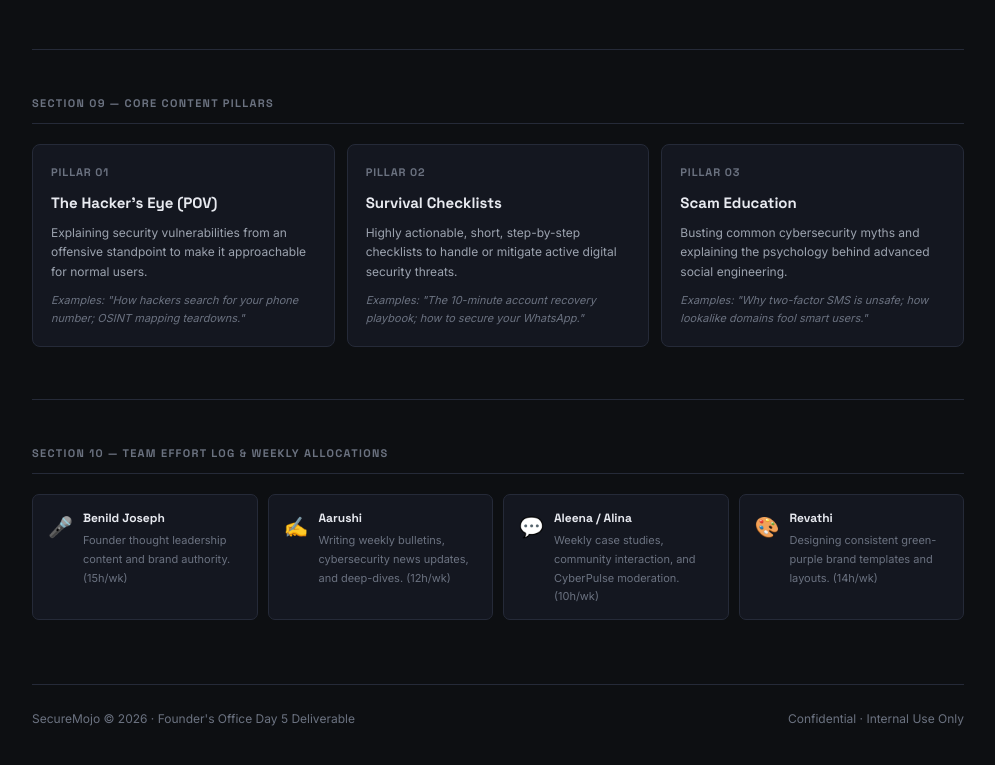
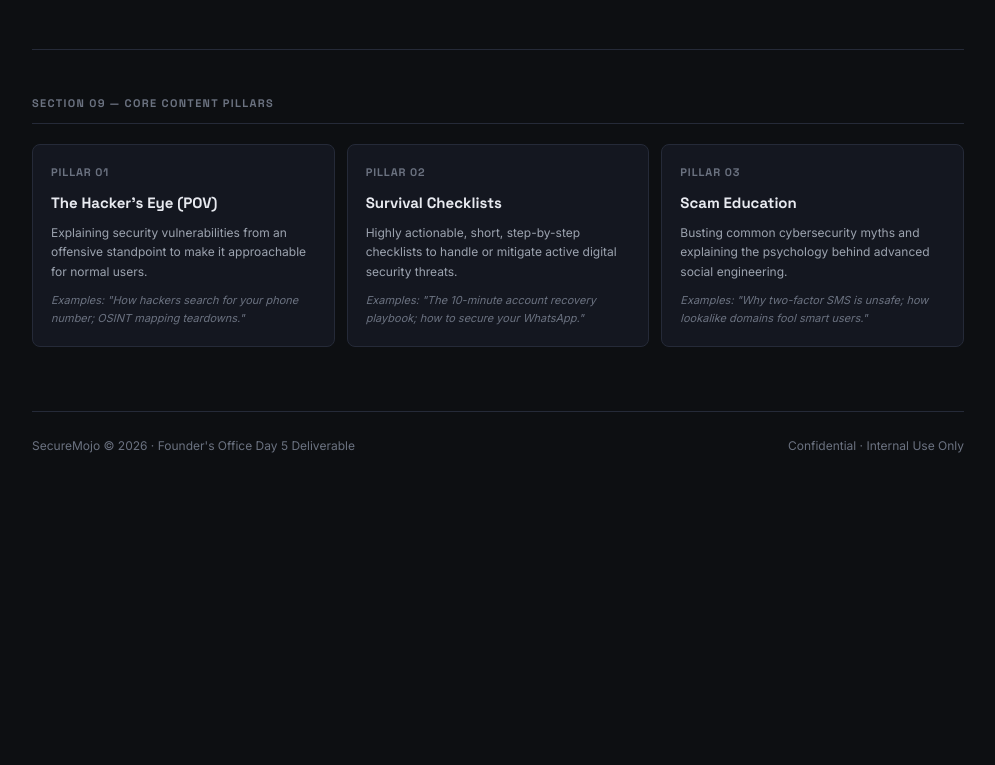
Before and after one commit to JeswinJestin/securemojo-competitor-analysis, a plain HTML site: page index.html in a window 1280 px wide. Shown: the part 8618-9383 px from the top of the page, without its empty margins (142-1137 px from the left). After the commit the page ends 9123 px from the top, so only its background shows below. Drawn offline with Linux system fonts and the light colour scheme.

Commit message:
remove: Section 10 about team effort log and allocations

```diff
--- a/index.html
+++ b/index.html
@@ -970,43 +970,7 @@
   </div>
 </div>
 
-<div class="section-divider"></div>
 
-<!-- ============ SECTION 10: TEAM EFFORT LOG ============ -->
-<div class="section">
-  <div class="section-label">Section 10 — Team Effort Log &amp; Weekly Allocations</div>
-
-  <div class="effort-grid">
-    <div class="effort-card">
-      <div class="effort-icon">🎤</div>
-      <div>
-        <div class="effort-label">Benild Joseph</div>
-        <div class="effort-note">Founder thought leadership content and brand authority. (15h/wk)</div>
-      </div>
-    </div>
-    <div class="effort-card">
-      <div class="effort-icon">✍️</div>
-      <div>
-        <div class="effort-label">Aarushi</div>
-        <div class="effort-note">Writing weekly bulletins, cybersecurity news updates, and deep-dives. (12h/wk)</div>
-      </div>
-    </div>
-    <div class="effort-card">
-      <div class="effort-icon">💬</div>
-      <div>
-        <div class="effort-label">Aleena / Alina</div>
-        <div class="effort-note">Weekly case studies, community interaction, and CyberPulse moderation. (10h/wk)</div>
-      </div>
-    </div>
-    <div class="effort-card">
-      <div class="effort-icon">🎨</div>
-      <div>
-        <div class="effort-label">Revathi</div>
-        <div class="effort-note">Designing consistent green-purple brand templates and layouts. (14h/wk)</div>
-      </div>
-    </div>
-  </div>
-</div>
 
 <!-- FOOTER -->
 <div class="doc-footer">
```
